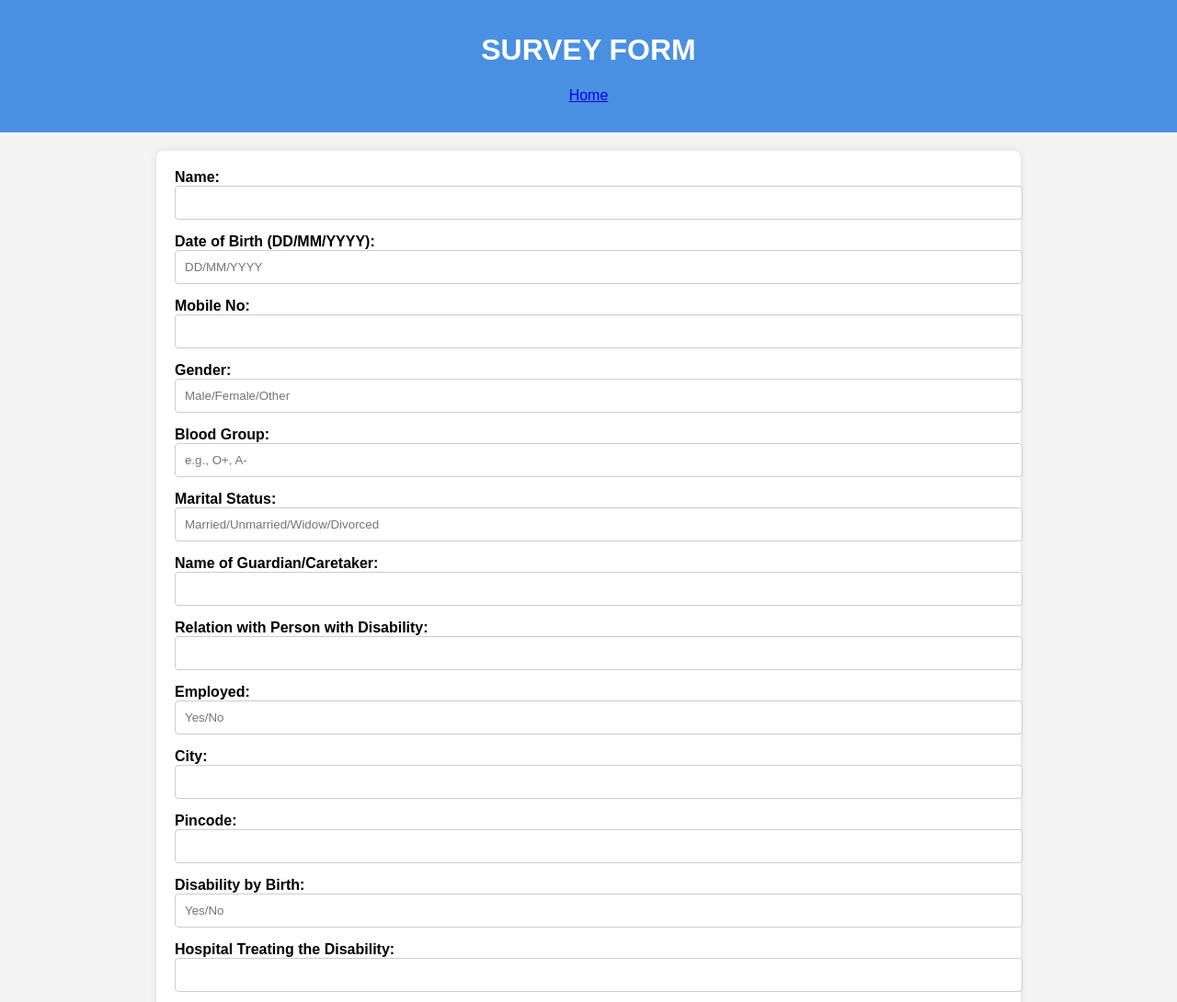
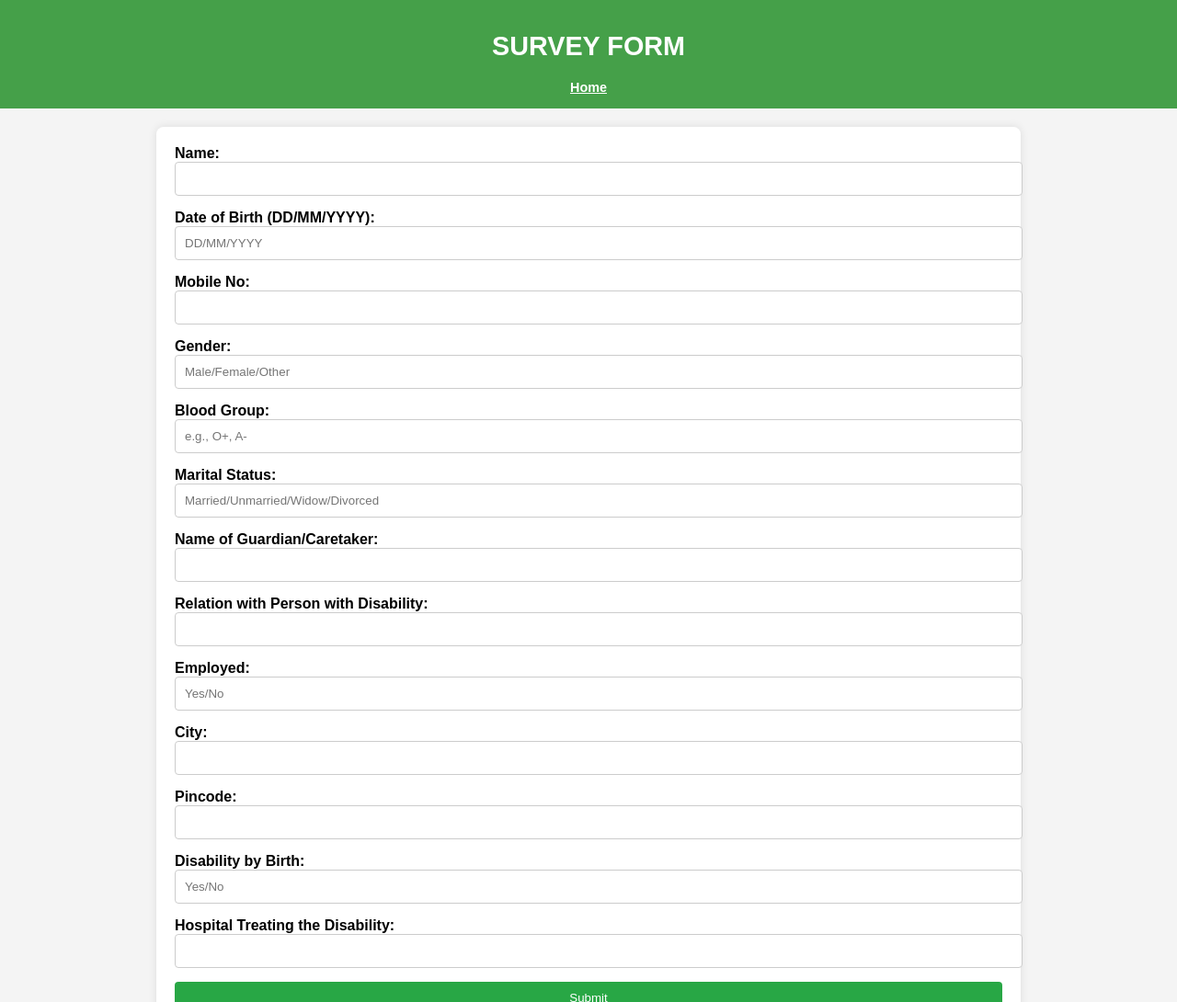
Before and after one commit to Parjade/Parjade, a website: page portfolio/form.html in a window 1280 px wide. Shown: the top 1090 px of the page at 92% size. Drawn offline with Linux system fonts and the light colour scheme.

Commit message:
Update formstyle.css

```diff
--- a/portfolio/formstyle.css
+++ b/portfolio/formstyle.css
@@ -1,3 +1,4 @@
+
         body {
             font-family: 'Arial', sans-serif;
             margin: 0;
@@ -6,29 +7,31 @@ body {
         }
 
         header {
-    background: #4A90E2;
+            background: #45A049;
             color: #fff;
             padding: 15px 0;
             text-align: center;
+            font-size: 0.9rem;
         }
 
         nav ul {
             list-style: none;
             padding: 0;
+            color: #fff;
         }
 
-nav ul li {
+        nav ul {
             display: inline;
             margin: 0 15px;
         }
 
-nav ul li a {
+        nav ul  a {
             color: #fff;
             text-decoration: none;
             font-weight: bold;
         }
 
-nav ul li a.active {
+        nav ul  a.active {
             text-decoration: underline;
         }
 
@@ -80,7 +83,7 @@ input[type="file"] {
         }
 
         input:focus {
-    border-color: #4A90E2;
+            border-color: #45A049;
             outline: none;
         }
 
@@ -101,7 +104,7 @@ button:hover {
         footer {
             text-align: center;
             padding: 20px;
-    background: #4A90E2;
+            background: #45A049;
             color: #fff;
             position: relative;
             bottom: 0;
```
Lines whose indentation alone changed are shown as unchanged.
